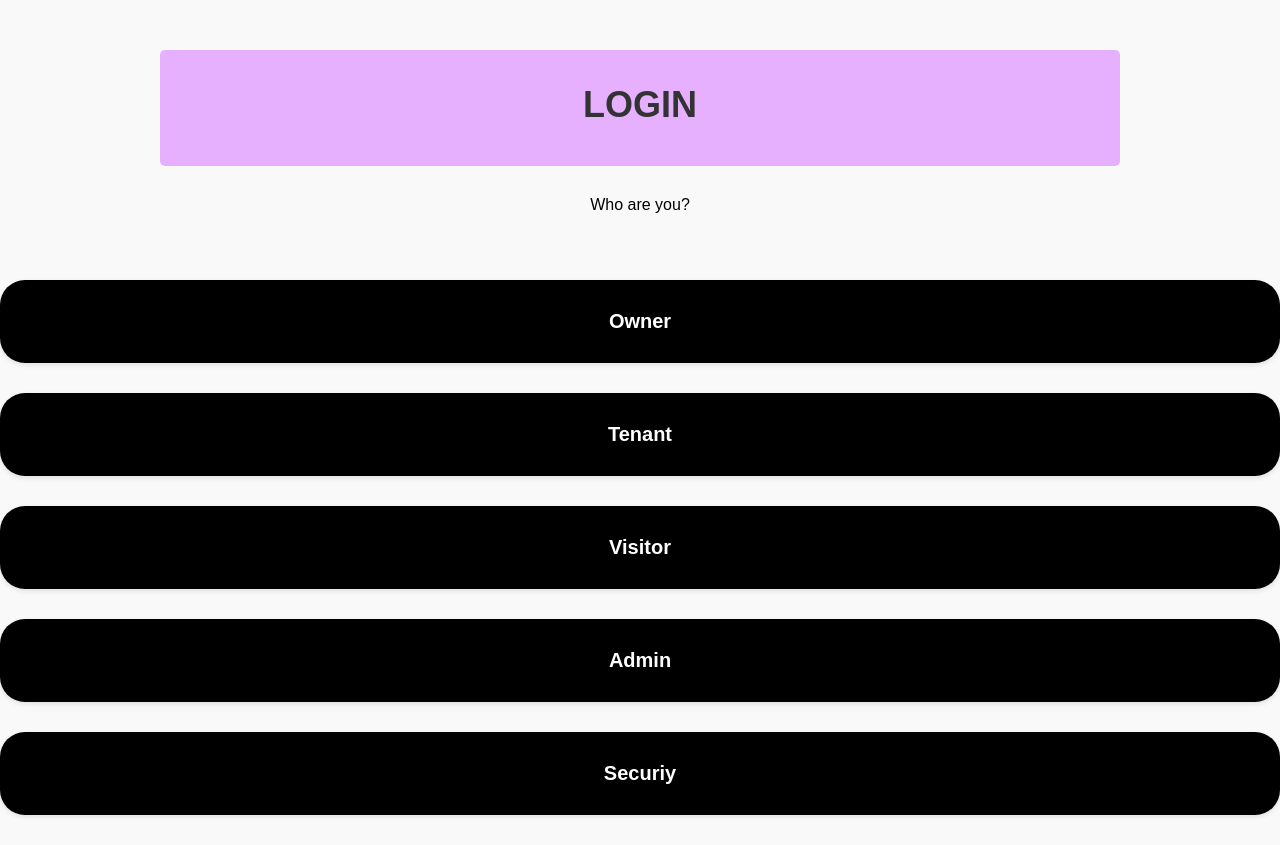
After one commit to 1221302294/SE-Project-3, a Flask app: page /login_board in a window 1280 px wide. The commit adds this page. Run offline with Flask 3, Linux system fonts and the light colour scheme.

Commit message:
upd login board

```diff
--- a/templates/index.html
+++ b/templates/index.html
@@ -53,7 +53,6 @@
         <a href="/signup" class="button button-signup">SIGN UP</a>
         <a href="{{ url_for('login_board') }}" class="button button-login">LOG IN</a>
         </div>
-        <li><a href="{{ url_for('visitor_login') }}">Visitor Login Page</a></li>
     </ul>
 </body>
 </html>
--- /dev/null
+++ b/templates/login_board.html
@@ -0,0 +1,89 @@
+<!DOCTYPE html>
+<html lang="en">
+<head>
+    <meta charset="UTF-8">
+    <meta name="viewport" content="width=device-width, initial-scale=1.0">
+    <title>Login Board</title>
+    <style>
+        body {
+            font-family: Arial, sans-serif;
+            background-color: #f9f9f9;
+            margin: 0;
+            padding: 0;
+        }
+        .container {
+            width: 100%;
+            max-width: 1000px;
+            margin: 0 auto;
+            padding: 50px 20px;
+            box-sizing: border-box;
+        }
+        h1 {
+            font-size: 36px;
+            font-weight: bold;
+            color: #333333;
+            margin-bottom: 30px;
+            text-align: center;
+        }
+        .login-box {
+            background-color: #e6b0ff;
+            color: #ffffff;
+            padding: 10px 20px;
+            border-radius: 5px;
+            margin-bottom: 30px;
+            text-align: center;
+        }
+        .card {
+            width: 100%;
+            background-color: #000000;
+            border-radius: 25px;
+            box-shadow: 0 2px 5px rgba(0, 0, 0, 0.1);
+            padding: 20px;
+            box-sizing: border-box;
+            margin-bottom: 30px;
+            text-align: center;
+            display: flex;
+            justify-content: center
+        }
+        .card a {
+            display: block;
+            font-size: 20px;
+            font-weight: bold;
+            color: #ffffff;
+            text-decoration: none;
+            padding: 10px 40px;
+            border-radius: 25px;
+            transition: background-color 0.3s ease;
+        }
+        .card a:hover {
+            background-color: #ffffff;
+            color: #000000;        }
+    </style>
+</head>
+<body>
+    <div class="container">
+        <div class="login-box">
+            <h1>LOGIN</h1>
+        </div>
+        <p style="color: #000000; text-align: center;">Who are you?</p>
+        </div>
+        <div class="card">
+            <a href="{{ url_for('role_login', role='owner') }}">Owner</a>
+        </div>
+        <div class="card">
+            <a href="{{ url_for('role_login', role='tenant') }}">Tenant</a>
+        </div>
+        <div class="card">
+            <a href="{{ url_for('visitor_login') }}">Visitor</a>
+        </div>
+        <div class="card">
+             <a href="{{ url_for('role_login', role='admin') }}">Admin</a>
+        </div>
+        <div class="card">
+            <a href="{{ url_for('role_login', role='security') }}">Securiy</a>
+       </div>
+    </div>
+
+
+</body>
+</html>
```
